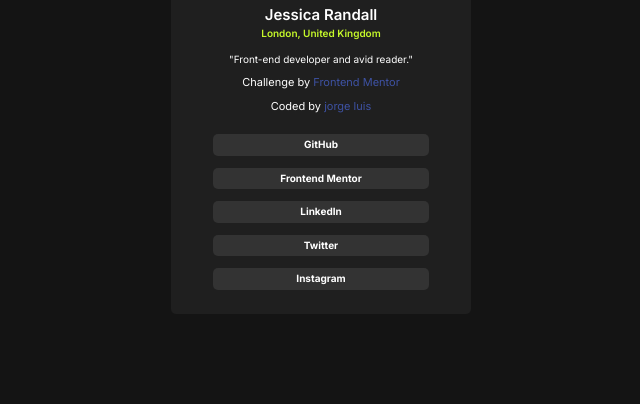
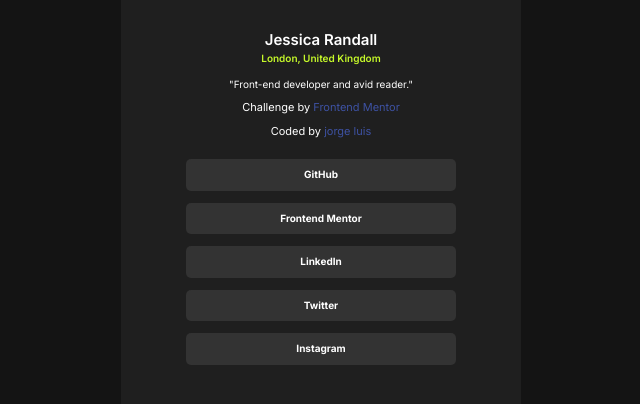
Before and after one commit to Jorgeluis02/perfil-de-red-social, a plain HTML site: page index.html in a window 1280 px wide. Shown: the part 266-670 px from the top of the page, without its empty margins (319-959 px from the left). Drawn offline with Linux system fonts and the light colour scheme.

Commit message:
git push

```diff
--- a/estilos/style.css
+++ b/estilos/style.css
@@ -22,7 +22,6 @@ main {
   align-items: center;
   text-align: center;
   width: 80%;
-  height: 100%vh;
   margin: auto;
   background-color: var(--DarkGrey);
   border-radius: 5px;
@@ -53,7 +52,9 @@ button:hover {
   background-color: var(--Green);
   color: var(--OffBlack);
 }
+
 /* font syle */
+
 .country {
   color: var(--Green);
   font-weight: 600;
@@ -73,13 +74,14 @@ button {
   font-weight: 700;
   cursor: pointer;
 }
-/* Desktop */
+
+/*Desktop */
+
 @media (min-width: 600px) {
   main {
-    height: 70% vh;
     width: 300px;
     height: 500px;
-    padding: 50px, 0px;
+    padding: 50px;
     font-size: 10px;
   }
   .profile__photo {
@@ -96,8 +98,8 @@ button {
     margin-bottom: 25px;
   }
   button {
-    width: 80%;
-    padding: 5px;
+    width: 100%;
+    padding: 10px;
   }
   .name {
     font-weight: 600;
```
